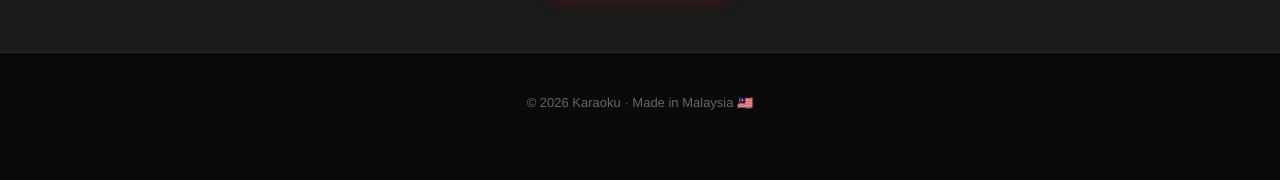
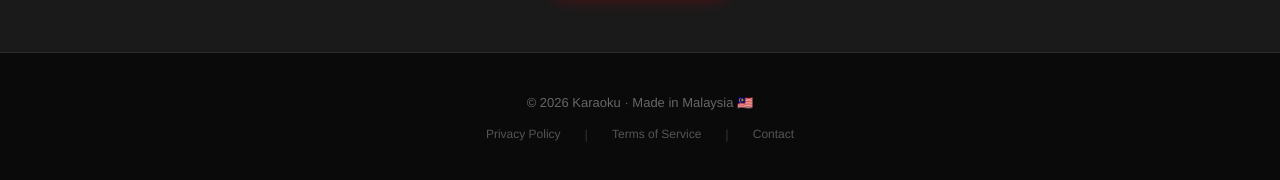
Before and after one commit to parcellomalaysia-a11y/karaoku, a Next.js app: page / in a window 1280 px wide. Shown: the part 2023-2203 px from the top of the page. Before the commit the page ends 2176 px from the top, so only its background shows below. Built offline with nearby package versions, Linux system fonts and the light colour scheme.

Commit message:
feat: add privacy/terms footer links + Google site verification file

```diff
--- /dev/null
+++ b/public/google1bd8a06ba26e6b45.html
@@ -0,0 +1 @@
+google-site-verification: google1bd8a06ba26e6b45.html
--- a/src/app/page.tsx
+++ b/src/app/page.tsx
@@ -334,7 +334,31 @@ export default function LandingPage() {
           borderTop: `1px solid ${s.gray}`,
         }}
       >
-        {t.footer} 🇲🇾
+        <div style={{ marginBottom: 12 }}>
+          {t.footer} 🇲🇾
+        </div>
+        <div style={{ display: 'flex', justifyContent: 'center', gap: 24 }}>
+          <Link href="/privacy" style={{ color: '#555', textDecoration: 'none', fontSize: 12 }}
+            onMouseEnter={(e) => (e.currentTarget.style.color = '#E60012')}
+            onMouseLeave={(e) => (e.currentTarget.style.color = '#555')}
+          >
+            Privacy Policy
+          </Link>
+          <span style={{ color: '#333' }}>|</span>
+          <Link href="/terms" style={{ color: '#555', textDecoration: 'none', fontSize: 12 }}
+            onMouseEnter={(e) => (e.currentTarget.style.color = '#E60012')}
+            onMouseLeave={(e) => (e.currentTarget.style.color = '#555')}
+          >
+            Terms of Service
+          </Link>
+          <span style={{ color: '#333' }}>|</span>
+          <a href="mailto:parcellomalaysia@gmail.com" style={{ color: '#555', textDecoration: 'none', fontSize: 12 }}
+            onMouseEnter={(e) => (e.currentTarget.style.color = '#E60012')}
+            onMouseLeave={(e) => (e.currentTarget.style.color = '#555')}
+          >
+            Contact
+          </a>
+        </div>
       </footer>
     </div>
   )
```
